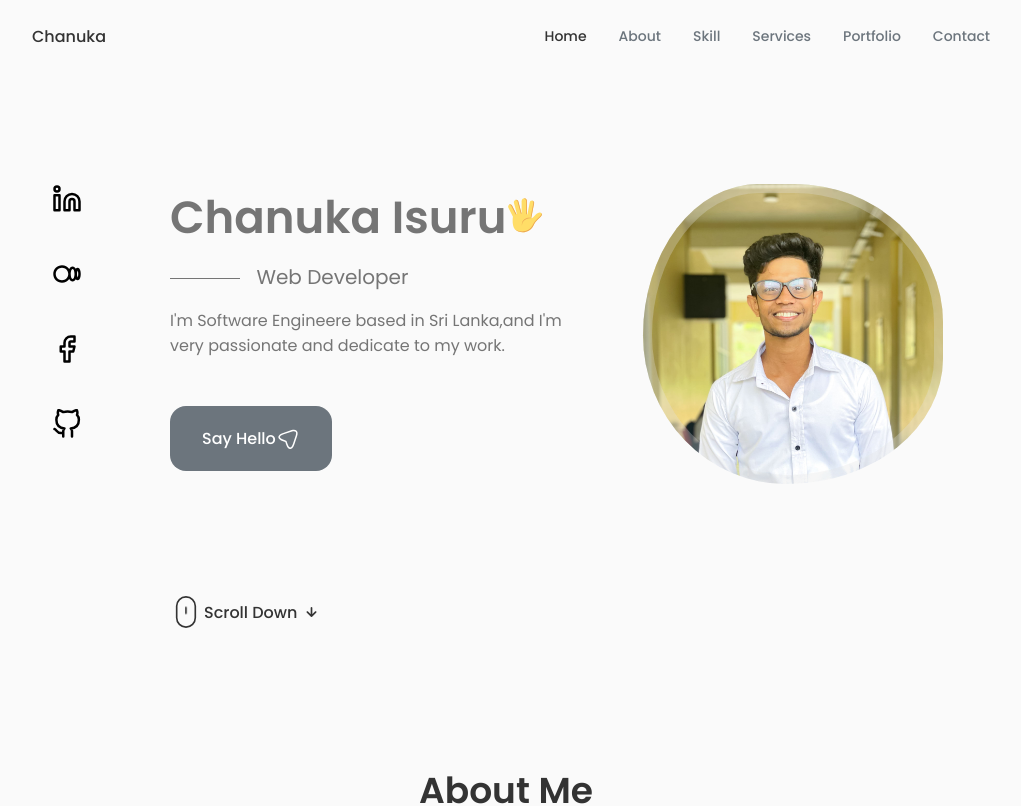
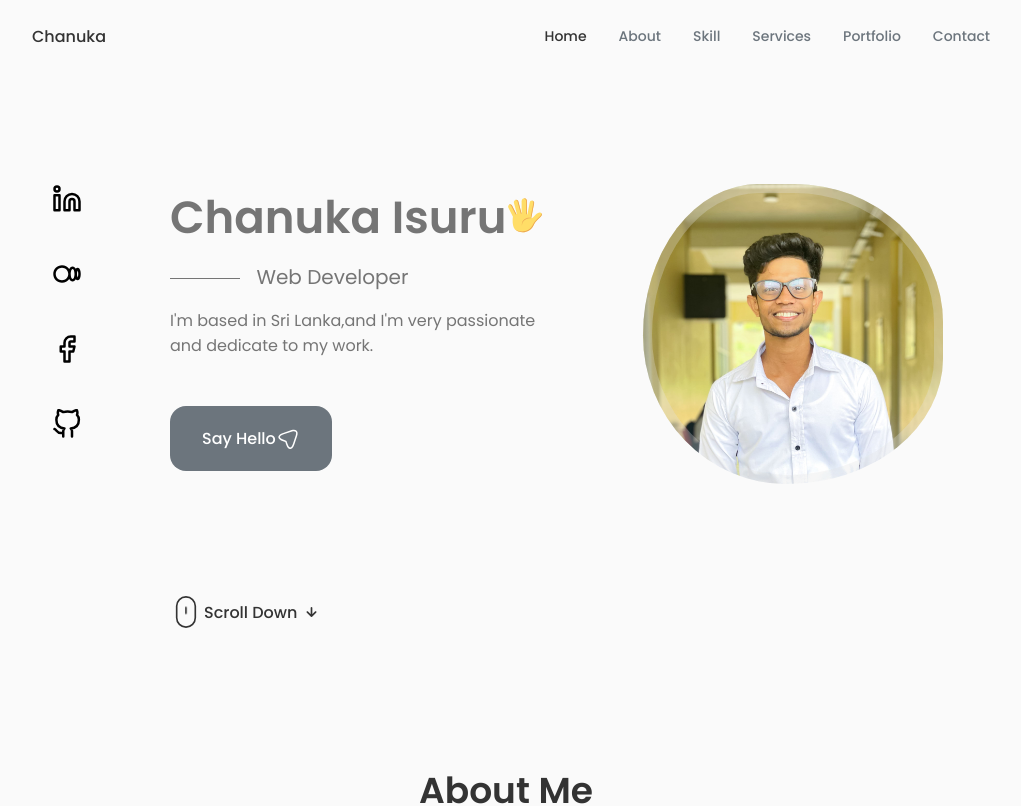
Before and after one commit to Chanukaisuru/Portfolio, a React (Create React App) app in the folder portfolio/: page / in a window 1280 px wide. Shown: the top 806 px of the page, without its empty margins (134-1155 px from the left). Built offline with nearby package versions, Linux system fonts and the light colour scheme.

Commit message:
Update Data.jsx

```diff
--- a/portfolio/src/components/home/Data.jsx
+++ b/portfolio/src/components/home/Data.jsx
@@ -56,7 +56,7 @@ const Data = () => {
         </h1>
 
         <h3 className="home_subtitle">Web Developer</h3>
-        <p className="home_description">I'm Software Engineere based
+        <p className="home_description">I'm  based
             in Sri Lanka,and I'm very passionate and dedicate to my work.
         </p>
 
```
